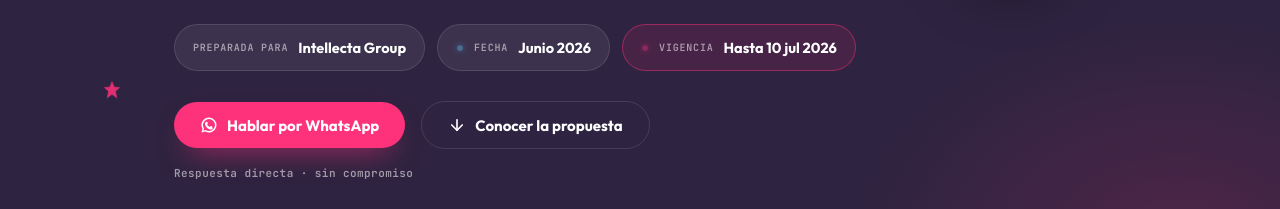
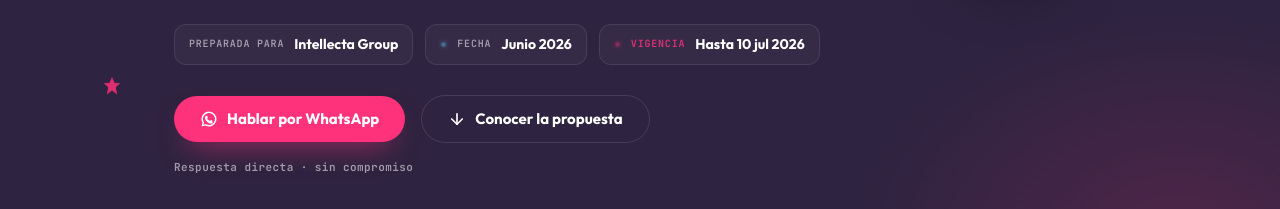
Before and after one commit to vgiorgana34/p-ig-h3q7, a plain HTML site: page index.html in a window 1280 px wide. Shown: the part 514-723 px from the top of the page. Drawn offline with Linux system fonts and the light colour scheme.

Commit message:
Distinguish hero data chips from CTA buttons

```diff
--- a/styles.css
+++ b/styles.css
@@ -155,13 +155,13 @@ em{font-style:normal}
 .hero-tagline{font-size:18px;color:var(--on-dark-82);max-width:46ch;line-height:1.5}
 .hero-tagline b{color:var(--highlight);font-weight:600}
 .hero-meta{display:flex;flex-wrap:wrap;gap:12px;margin-top:32px}
-.mpill{display:flex;align-items:center;gap:10px;padding:11px 18px;border-radius:var(--r-full);
-  background:var(--glass-2);border:1px solid var(--glass-border);backdrop-filter:blur(4px)}
+.mpill{display:inline-flex;align-items:center;gap:10px;padding:8px 14px;border-radius:var(--r-sm);
+  background:rgba(255,255,255,.04);border:1px solid rgba(255,255,255,.09)}
 .mpill .mk{font-family:var(--font-mono);font-size:10px;font-weight:600;letter-spacing:.08em;
   text-transform:uppercase;color:var(--on-dark-55)}
-.mpill .mv{font-family:var(--font-display);font-weight:700;font-size:14.5px;color:#fff}
-.mpill .live{width:8px;height:8px;border-radius:50%;background:var(--highlight);
-  box-shadow:0 0 10px var(--highlight);animation:pulseDot 2s var(--ease) infinite}
+.mpill .mv{font-family:var(--font-display);font-weight:700;font-size:14px;color:#fff}
+.mpill .live{width:7px;height:7px;border-radius:50%;background:var(--highlight);
+  box-shadow:0 0 8px var(--highlight);animation:pulseDot 2s var(--ease) infinite}
 
 /* avatar / ring */
 .hero-avatar{position:relative;width:188px;height:188px;flex-shrink:0;display:grid;place-items:center}
@@ -534,11 +534,11 @@ ul.cond li b{color:var(--on-surface);font-weight:700}
   opacity:0;transition:opacity .18s var(--ease),transform .18s var(--ease);z-index:80}
 .nav-pills a:hover[data-tip]::after,.nav-pills a:hover[data-tip]::before{opacity:1;transform:translateX(-50%) translateY(0)}
 
-/* ── Vigencia urgente ── */
-.mpill--urgent{border-color:rgba(253,50,123,.45);background:rgba(253,50,123,.12)}
-.mpill--urgent .mv{color:#fff}
-.mpill--urgent .dotw{width:8px;height:8px;border-radius:50%;background:var(--accent);
-  box-shadow:0 0 10px var(--accent);animation:pulseDot 2s var(--ease) infinite}
+/* ── Vigencia con acento ── */
+.mpill--urgent{border-color:rgba(255,255,255,.09);background:rgba(255,255,255,.04)}
+.mpill--urgent .mk{color:rgba(253,50,123,.85)}
+.mpill--urgent .dotw{width:7px;height:7px;border-radius:50%;background:var(--accent);
+  box-shadow:0 0 8px var(--accent);animation:pulseDot 2s var(--ease) infinite}
 
 /* ── Unified CTA · homogéneo en toda la página ── */
 .cta{display:inline-flex;align-items:center;justify-content:center;gap:9px;background:var(--accent);color:#fff;
```
